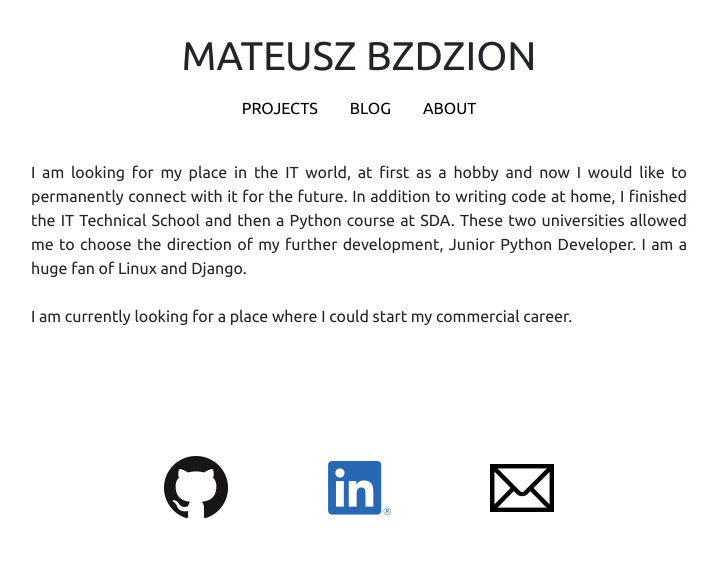
After one commit to MateusBz/portfolio, a Django app: page /blog/about/ in a window 1280 px wide. The commit adds this page. Shown: the top 567 px of the page, without its empty margins (281-999 px from the left). Run offline with Django 3.2, Linux system fonts and the light colour scheme; some libraries are stand-ins or nearby versions.

Commit message:
create about me

```diff
--- a/blog/urls.py
+++ b/blog/urls.py
@@ -1,8 +1,9 @@
 from django.urls import path
 
-from .views import PostListView, PostDetailView
+from .views import PostListView, PostDetailView, AboutMeView
 
 urlpatterns = [
     path('', PostListView.as_view(), name='post_list'),
     path('<int:pk>/', PostDetailView.as_view(), name='post_detail'),
+    path('about/', AboutMeView.as_view(), name='about_me'),
 ]
--- a/blog/views.py
+++ b/blog/views.py
@@ -1,5 +1,5 @@
 from datetime import datetime
-from django.views.generic import ListView, DetailView
+from django.views.generic import ListView, DetailView, TemplateView
 
 from .models import Post, Category
 
@@ -10,3 +10,6 @@ class PostListView(ListView):
 
 class PostDetailView(DetailView):
     model = Post
+
+class AboutMeView(TemplateView):
+    template_name = 'blog/about.html'
--- a/static/css/main.css
+++ b/static/css/main.css
@@ -26,9 +26,36 @@ a{
 .project{
     padding-top: 2rem;
     padding-left: 0.5rem;
-    padding-right: 0.5rem,
+    padding-right: 0.5rem;
 }
 
 .project-title{
     padding-top: 1rem;
 }
+
+.project-description{
+    text-align: justify;
+    padding-right: 0.5rem;
+}
+
+
+.info{
+    text-align: justify;
+    padding-top: 2rem;
+    padding-left: 0.5rem;
+    padding-right: 0.5rem;
+
+}
+
+.social-links{
+    padding-top: 4rem;
+    text-align: center;
+}
+
+.social-links img{
+    margin-left: auto;
+    margin-right: auto;
+    display: inline;
+    padding: 3rem;
+
+}
--- a/templates/base.html
+++ b/templates/base.html
@@ -28,7 +28,7 @@
                     <a class="nav-link" href="{% url 'post_list' %}">Blog</a>
                 </li>
                 <li class="nav-item">
-                    <a class="nav-link" href="#">About</a>
+                    <a class="nav-link" href="{% url 'about_me' %}">About</a>
                 </li>
             </ul>
 
--- /dev/null
+++ b/templates/blog/about.html
@@ -0,0 +1,18 @@
+{% extends "base.html" %}
+{% load static %}
+{% block page_content %}
+    <div class='page-wrapper'>
+        <p class='info'>
+            I am looking for my place in the IT world, at first as a hobby and now I would like to permanently connect with it for the future. In addition to writing code at home, I finished the IT Technical School and then a Python course at SDA. These two universities allowed me to choose the direction of my further development, Junior Python Developer. I am a huge fan of Linux and Django.<br><br>
+            I am currently looking for a place where I could start my commercial career.
+        </p>
+    </div>
+
+
+
+    <div class='social-links'>
+            <a href="https://github.com/MateusBz"><img src="{% static 'img/GitHub-Mark-64px.png'%}"alt=""></a>
+            <a href="https://www.linkedin.com/in/mateusz-bzdzion-a254b757/"><img src="{% static 'img/LI-In-Bug-64px.png' %}" alt=""></a>
+            <a href="mailto:mateusz.bzdzion@gmail.com"><img src="{% static 'img/iconfinder_aiga_mail_134146.png'%}" alt=""></a>
+    </div>
+{% endblock page_content %}
--- a/templates/projects/project_detail.html
+++ b/templates/projects/project_detail.html
@@ -4,7 +4,7 @@
     <div class='page-wrapper'>
         <div class='project'>
             <h5>Title: </h5><p>{{ object.title}}</p>
-            <h5>Description: </h5><p>{{ object.description}}</p>
+            <h5>Description: </h5><p class='project-description'>{{ object.description}}</p>
             <h5>Technology: </h5><p>{{ object.technology}}</p>
             <h5>GitHub: </h5> <p><a href='{{ object.github}}'>{{ object.github}}</a></p>
             {% if object.demo %}
```
Also changed, not shown: portfolio/settings.py (+16 -16 lines), static/img/GitHub-Mark-64px.png (added), static/img/LI-In-Bug-64px.png (added), static/img/iconfinder_aiga_mail_134146.png (added), 1 other file.
